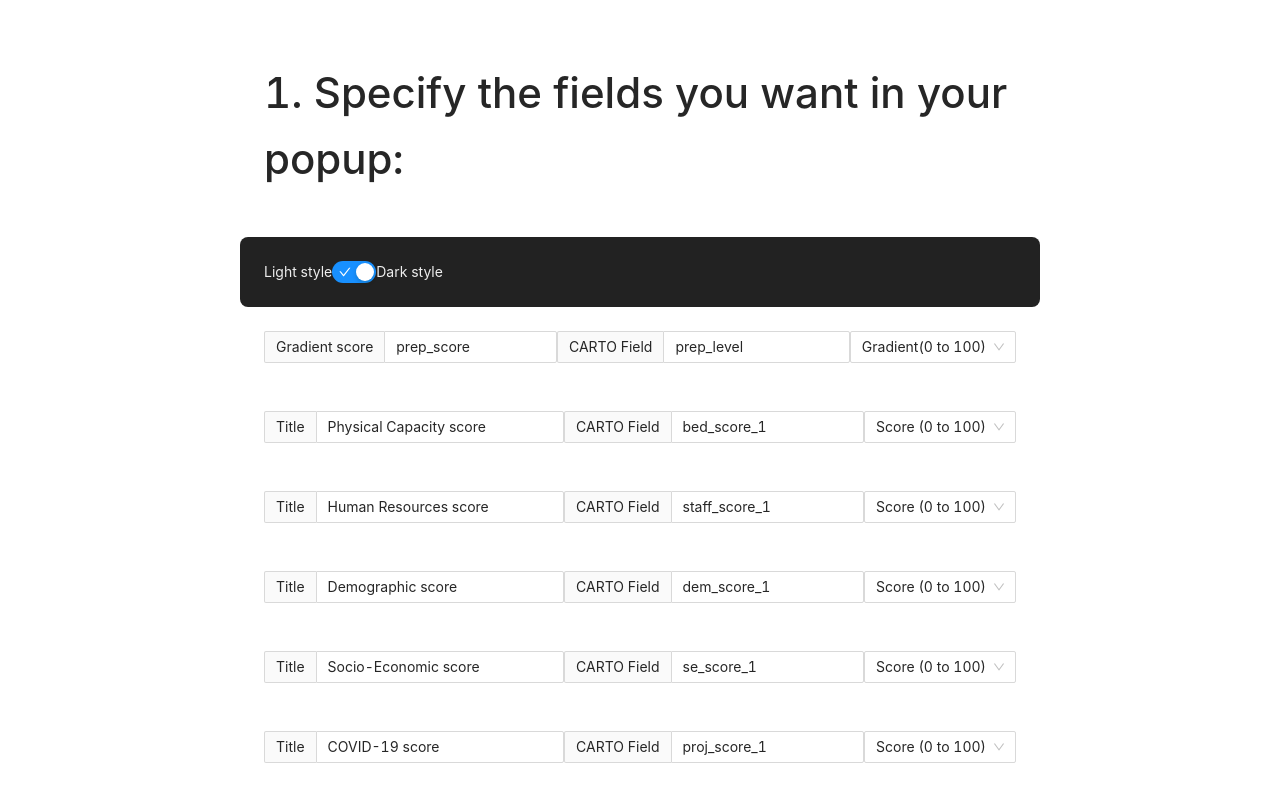
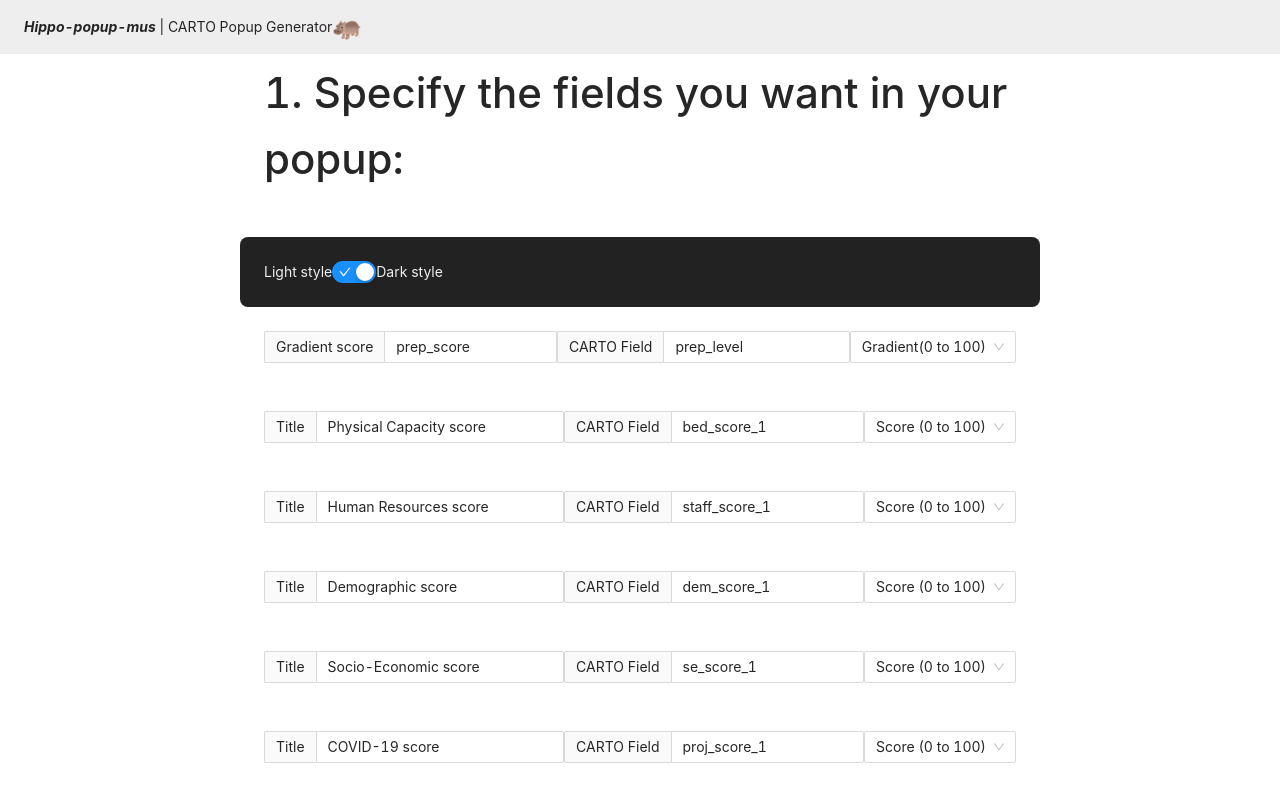
Before and after one commit to ruralinnovation/popoup-html-generator, a React (Create React App) app: page / in a window 1280 px wide. Shown: the top 800 px of the page. Built offline with nearby package versions, Linux system fonts and the light colour scheme.

Commit message:
Add nav bar

```diff
--- a/src/App.css
+++ b/src/App.css
@@ -1,10 +1,3 @@
-:root {
-  --dark-color: #222;
-  --light-color: #eee;
-  --sub-section-padding: 24px;
-}
-
-
 .App {
   min-width: 800px;
   max-width: 100px;
@@ -53,6 +46,7 @@ h2 {
 .dark-style-switch {
   padding: var(--sub-section-padding);
   border-radius: 8px;
+  transition: background-color 600ms;
 }
 .dark-style-switch.is-dark-style {
   background-color: var(--dark-color);
@@ -60,3 +54,26 @@ h2 {
 .dark-style-switch.is-dark-style .text {
    color: var(--light-color);
  }
+
+.hippo-bar {
+  display: flex;
+  justify-items: baseline;
+  align-items: center;
+  position: fixed;
+  left: 0;
+  top: 0;
+
+  background-color: var(--light-color);
+  width: 100vw;
+  padding: 8px;
+  padding-left: 24px;
+  z-index: 10000;
+}
+
+.hippo-emoji {
+  font-size: 24px;
+}
+.hippo-bar .name {
+  font-style: italic;
+  font-weight: bolder;
+}
--- a/src/App.js
+++ b/src/App.js
@@ -8,6 +8,7 @@ import {GlowButton} from "./GlowButton";
 import {DEFAULT_INPUT_VALUES} from "./constants";
 import {FieldInputRow} from "./FieldInputRow";
 import {DarkStyleSwitch} from "./DarkStyleSwitch";
+import {HippoBar} from "./HippoBar";
 
 
 function App() {
@@ -31,6 +32,7 @@ function App() {
   return (
     <div style={{display: 'flex', justifyContent: 'center'}}>
       <div className="App">
+        <HippoBar/>
         <section className="field-inputs-section">
           <h2>1. Specify the fields you want in your popup:</h2>
           <DarkStyleSwitch isDarkStyle={isDarkStyle} onToggle={onToggle}/>
--- /dev/null
+++ b/src/HippoBar.js
@@ -0,0 +1,11 @@
+import React, {useCallback, useState} from 'react';
+
+export const HippoBar = ({pageSectionIndex = 0}) => {
+	return (
+		<div className="hippo-bar">
+			<div><span className="name">Hippo-popup-mus</span> | CARTO Popup Generator</div>
+			<span className="hippo-emoji" role="img" aria-label="sheep">🦛</span>
+
+		</div>
+	)
+}
--- a/src/index.css
+++ b/src/index.css
@@ -1,3 +1,9 @@
+:root {
+  --dark-color: #222;
+  --light-color: #eee;
+  --sub-section-padding: 24px;
+}
+
 body {
   margin: 0;
   background-color: var(--light-color);
```
Also changed, not shown: public/manifest.json.
